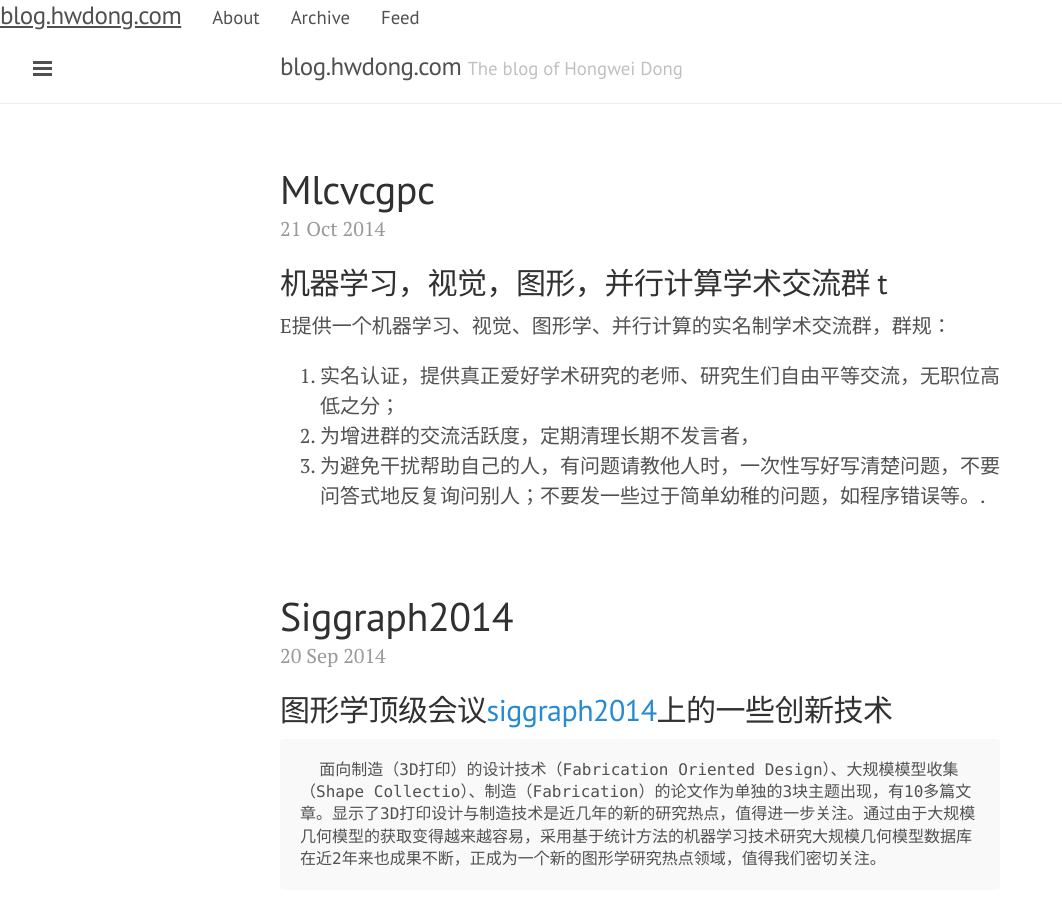
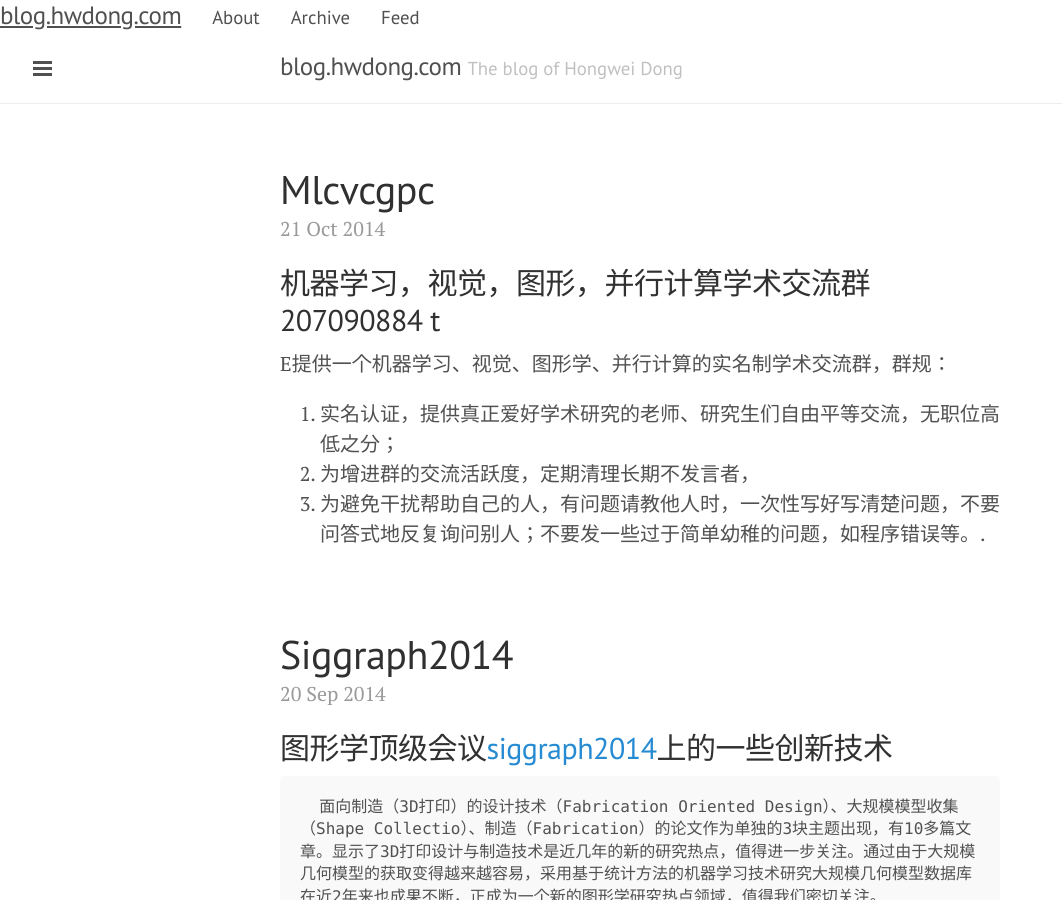
Before and after one commit to hwdong/hwdong-old.github.io, a Jekyll site: the page built from index.html, in a window 1280 px wide and 900 px high. Shown: the whole window, without its empty margins (0-1062 px from the left). Built offline with Jekyll 4.4.1, drawn with Linux system fonts in a browser that asks for light colours; Markdown is read by kramdown in place of the engine named in the settings; the list of posts is cut into pages by our own code.

Commit message:
Updated 2014-10-21-mlcvcgpc.md

```diff
--- a/_posts/2014-10-21-mlcvcgpc.md
+++ b/_posts/2014-10-21-mlcvcgpc.md
@@ -2,7 +2,7 @@
 published: true
 ---
 
-## 机器学习，视觉，图形，并行计算学术交流群 t
+## 机器学习，视觉，图形，并行计算学术交流群207090884 t
 
 E提供一个机器学习、视觉、图形学、并行计算的实名制学术交流群，群规：
 1. 实名认证，提供真正爱好学术研究的老师、研究生们自由平等交流，无职位高低之分；
```
